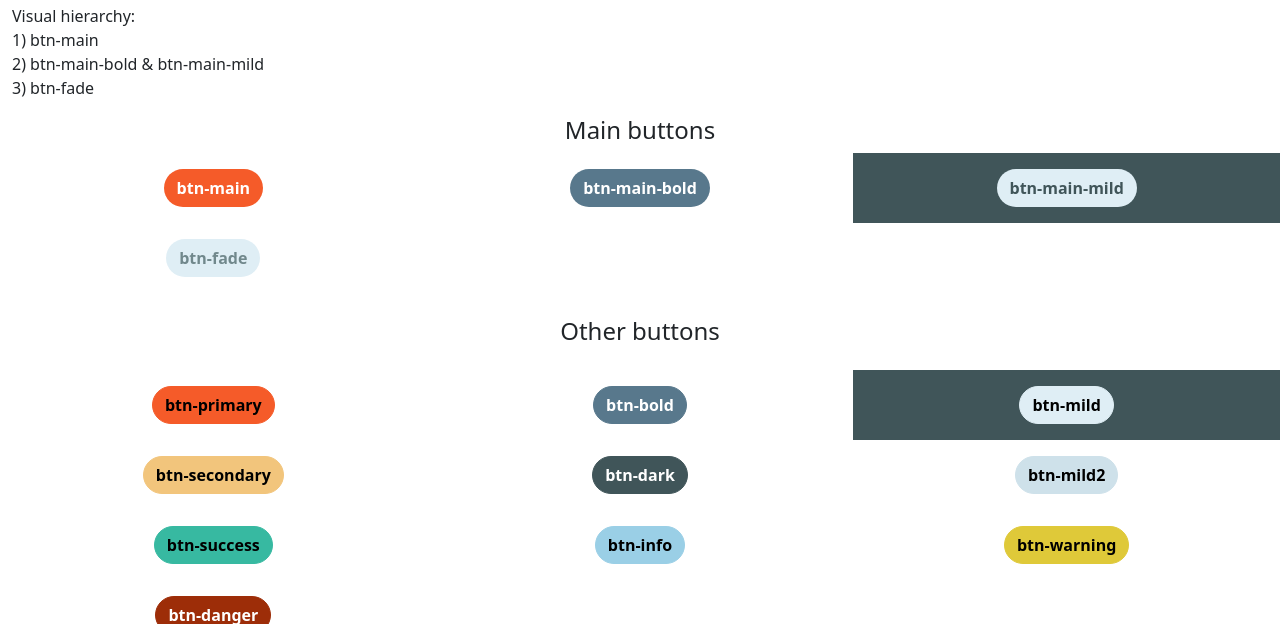
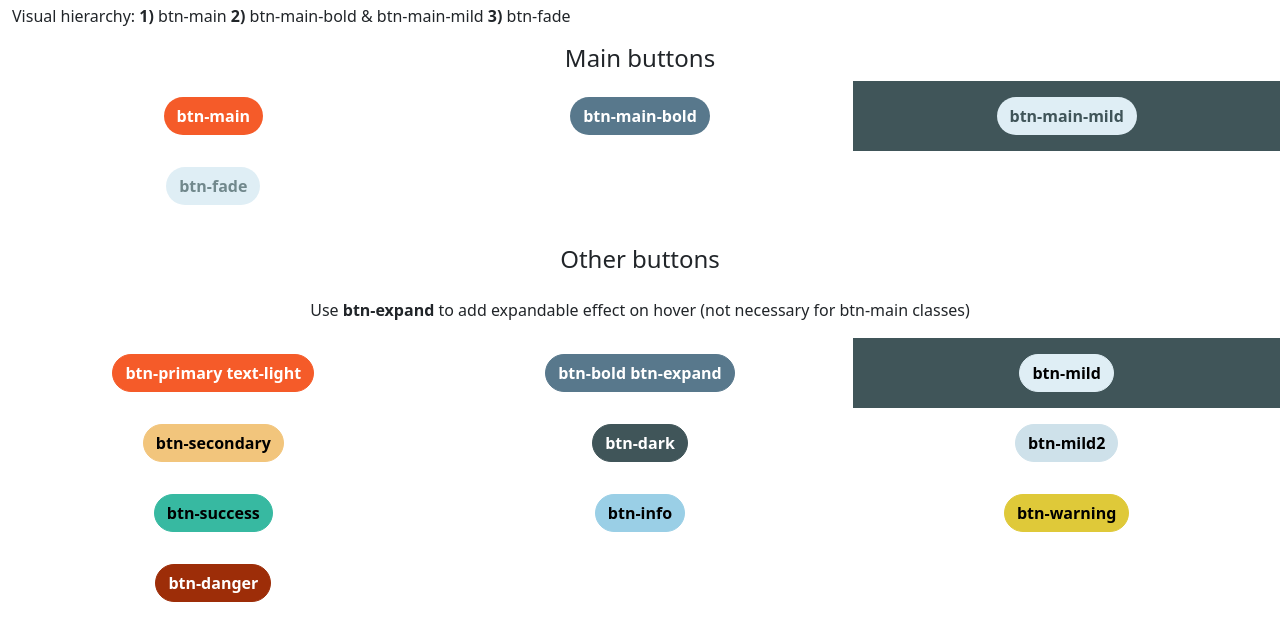
Before and after one commit to sethyup/Kyoosh, a website: page templates/color scheme/color_scheme.html in a window 1280 px wide. Shown: the part 738-1362 px from the top of the page. Drawn offline with nearby package versions, Linux system fonts and the light colour scheme.

Commit message:
Buttons update

```diff
--- a/templates/color scheme/color_scheme.html
+++ b/templates/color scheme/color_scheme.html
@@ -57,7 +57,7 @@
     <!-- buttons -->
     <div class="container-fluid bg-light pb-4">
         <h2>Buttons</h2>
-        <p>Visual hierarchy:<br>1) btn-main<br>2) btn-main-bold & btn-main-mild<br>3) btn-fade</p>
+        <p>Visual hierarchy: <b>1)</b> btn-main <b>2)</b> btn-main-bold & btn-main-mild <b>3)</b> btn-fade</p>
 
         <div class="row">
             <h4 class="text-center">Main buttons</h4>
@@ -75,11 +75,12 @@
             </div>
 
             <h4 class="text-center my-4">Other buttons</h4>
+            <p class="text-center">Use <b>btn-expand</b> to add expandable effect on hover (not necessary for btn-main classes)</p>
             <div class="col-sm-4 d-flex justify-content-center">
-                <button class="btn btn-primary m-3">btn-primary</button>
+                <button class="btn btn-primary m-3 text-light">btn-primary text-light</button>
             </div>
             <div class="col-sm-4 d-flex justify-content-center">
-                <button class="btn btn-bold m-3">btn-bold</button>
+                <button class="btn btn-bold m-3 btn-expand">btn-bold btn-expand</button>
             </div>
             <div class="col-sm-4 bg-dark d-flex justify-content-center">
                 <button class="btn btn-mild m-3">btn-mild</button>
```
